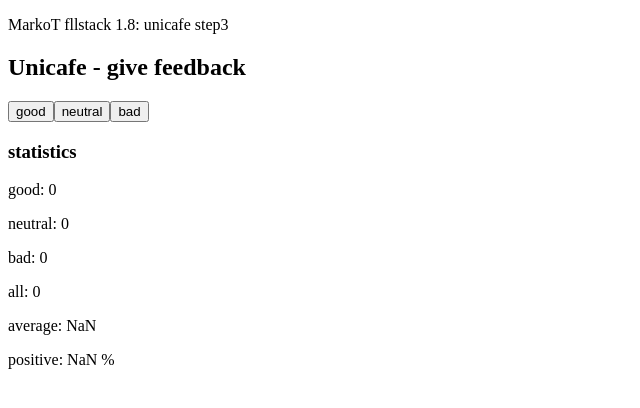
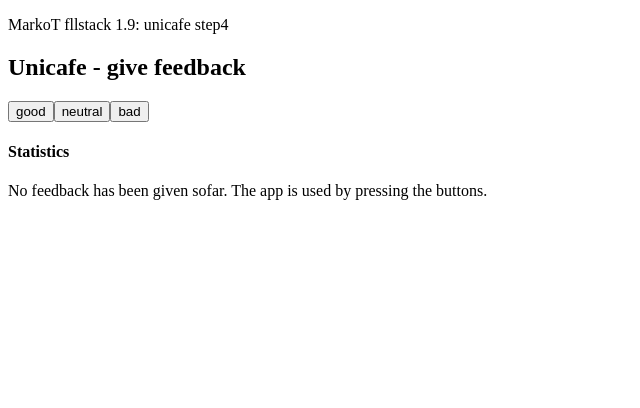
Before and after one commit to MarkoTammi/fllstck, a React (Create React App) app in the folder osa1/unicafe/: page / in a window 1280 px wide. Shown: the top 408 px of the page, without its empty margins (0-640 px from the left). Built offline with nearby package versions, Linux system fonts and the light colour scheme.

Commit message:
fllstack 1.9: unicafe step4 ready

```diff
--- a/osa1/unicafe/src/index.js
+++ b/osa1/unicafe/src/index.js
@@ -1,12 +1,28 @@
-//MarkoT fllstack 1.8: unicafe step3
+//MarkoT fllstack 1.9: unicafe step4
 
 import React, { useState } from 'react'
 import ReactDOM from 'react-dom'
 
-const Statistis = (props) => (
-    <p>{props.text} {props.nrb} {props.pros}</p>
-)
+// Component to create statistics
+const Statistic = (props) => {
+  if (props.allNbr === 0) {
+    return (
+      <p>No feedback has been given sofar. The app is used by pressing the buttons.</p>
+    )
+  }
+  return (
+    <div>
+      <p>{props.goodTxt} {props.goodNbr}</p>
+      <p>{props.neutralTxt} {props.neutralNbr}</p>
+      <p>{props.badTxt} {props.badNbr}</p>
+      <p>{props.allTxt} {props.allNbr}</p>
+      <p>{props.averageTxt} {props.averageNbr}</p>
+      <p>{props.positiveTxt} {props.positiveNbr} {props.positivePros}</p>
+    </div>
+    )
+}
 
+// Component to create all buttons and eventlistener
 const Button = (props) => {
     // console.log(props)
     const { handleOnClick, text } = props
@@ -33,22 +49,23 @@ const App = () => {
 
   return (
     <div>
-        <p>MarkoT fllstack 1.8: unicafe step3</p>
+        <p>MarkoT fllstack 1.9: unicafe step4</p>
+
         <h2>Unicafe - give feedback</h2>
-
         <Button handleOnClick={() => increaseGood(good+1)} text='good'/>
         <Button handleOnClick={() => increaseNeutral(neutral+1)} text='neutral'/>
         <Button handleOnClick={() => increaseBad(bad+1)} text='bad'/>
 
 
-        <h3>statistics</h3>
-        <Statistis text="good: " nrb={good}/>
-        <Statistis text="neutral: " nrb={neutral}/>
-        <Statistis text="bad: " nrb={bad}/>
-        <Statistis text="all: " nrb={totalNumber}/>
-        <Statistis text="average: " nrb={(( good - bad ) / totalNumber )}/>
-        <Statistis text="positive: " nrb={(( good / totalNumber ) * 100 )} pros=" %"/>
-
+        <h4>Statistics</h4>
+        <Statistic
+          goodTxt="good: " goodNbr={good}
+          neutralTxt="neutral: " neutralNbr={neutral}
+          badTxt="bad: " badNbr={bad}
+          allTxt="all: " allNbr={totalNumber}
+          averageTxt="average: " averageNbr={(( good - bad ) / totalNumber )}
+          positiveTxt="positive: " positiveNbr={(( good / totalNumber ) * 100 )} positivePros=" %"
+          />
     </div>
   )
 }
```
